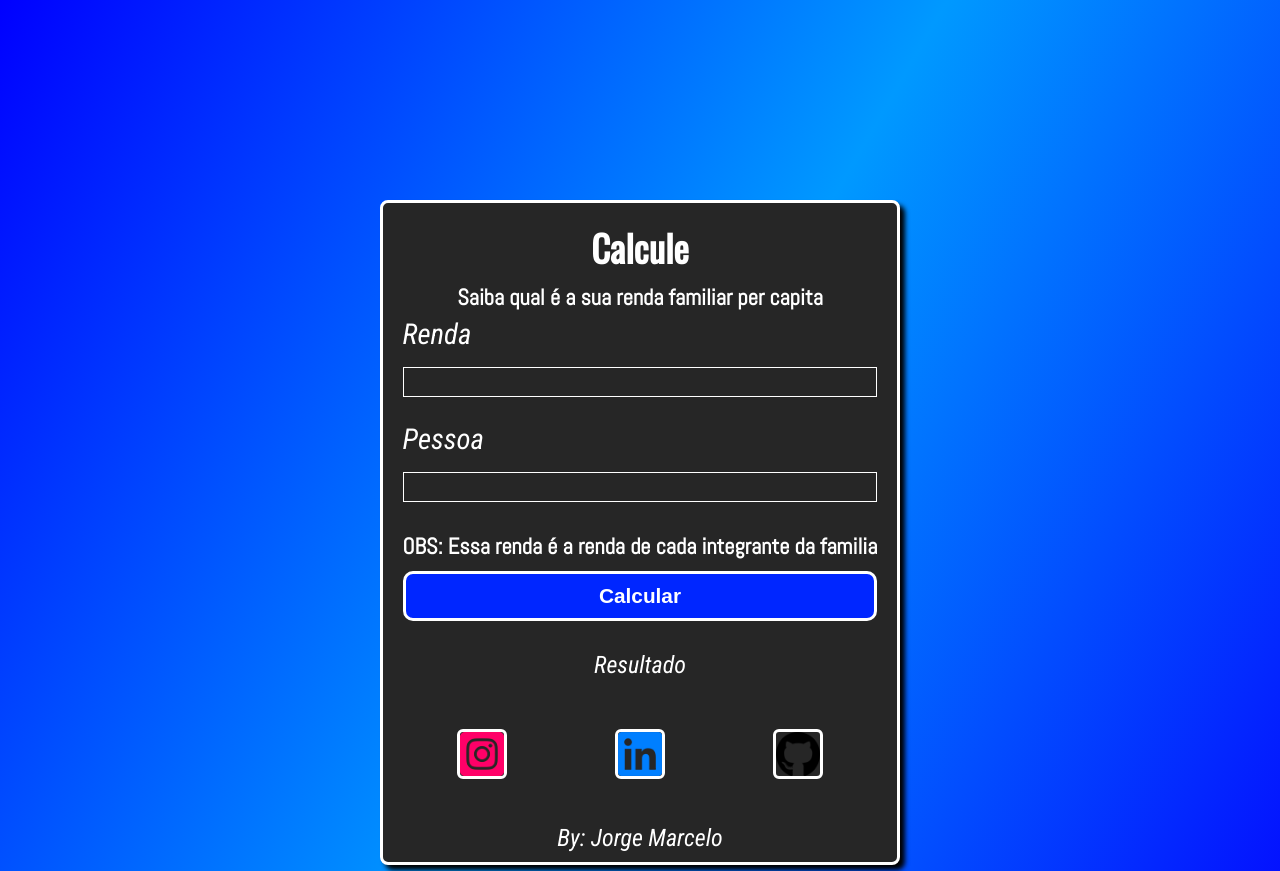
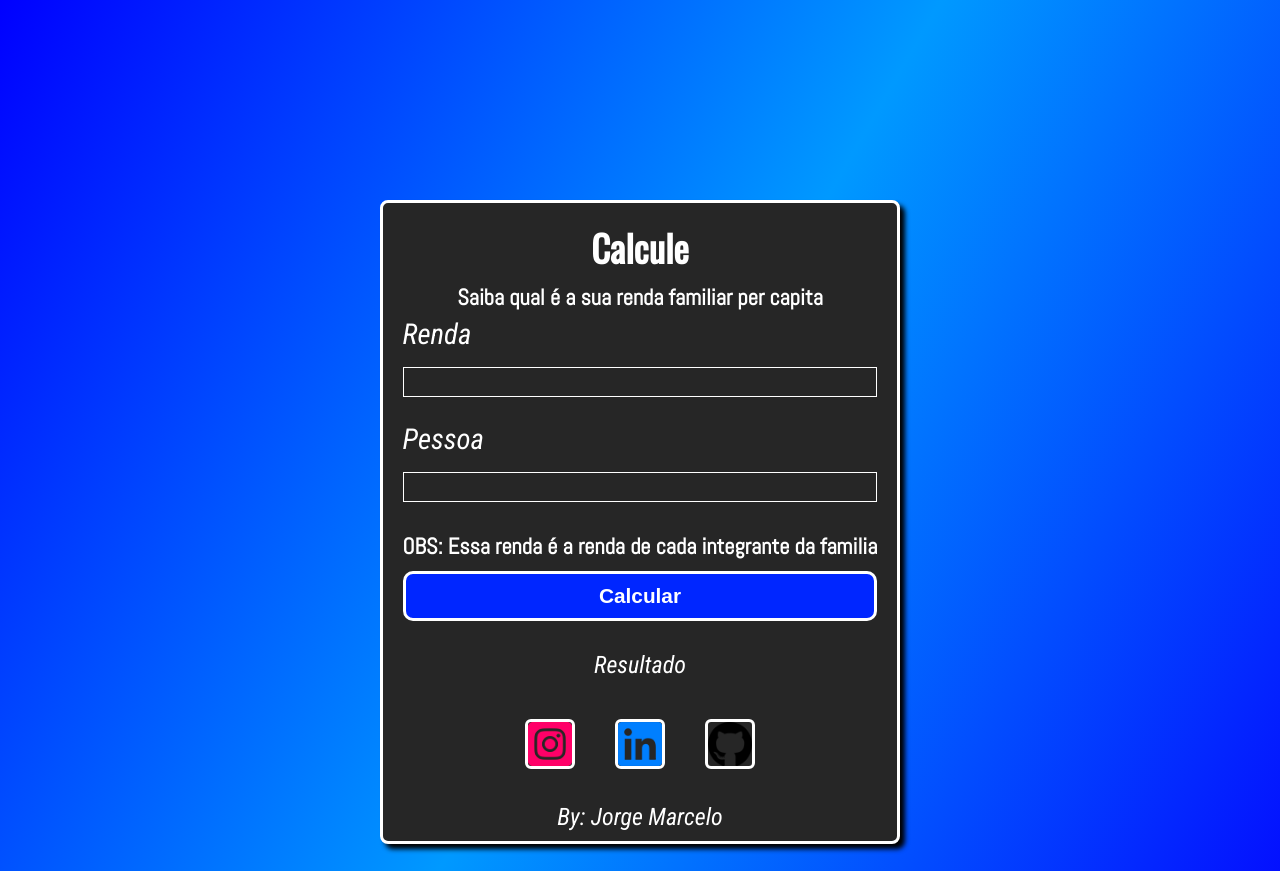
Before and after one commit to Jorge-Marcelo/Renda_Percapita, a plain HTML site: page index.html in a window 1280 px wide. Shown: the top 871 px of the page. Drawn offline with nearby package versions, Linux system fonts and the light colour scheme; a web font is replaced by a local one.

Commit message:
Oitava Correção

```diff
--- a/assets/CSS/style.css
+++ b/assets/CSS/style.css
@@ -122,13 +122,10 @@ border: 3px solid white;
 border-radius: 6px;
 width: 50px;
 width: 50px;
+margin: 0 20px;
+
 }
 
-/*Removendo background e borda dos botões*/
-footer button{
-background: none;
-border: none;
-}
 
 /*Classes responsaveis pelas mnesgens de erro e sucesso*/
 .error{
--- a/index.html
+++ b/index.html
@@ -51,21 +51,20 @@ Linkedin: https://www.linkedin.com/in/jorge-marcelo-067a5017b/
 
 <!--Botões de redes sociais-->
 <footer>
-<button>
+
 <a href="https://www.instagram.com/10_stronger/" target="_blank">
 <img src="assets/IMG/insta-icon.png">
 </a>
-</button>
-<button>
+
 <a href="https://www.linkedin.com/in/jorge-marcelo-067a5017b/" target="_blank">
 <img src="assets/IMG/linkedin-icon.png">
 </a>
-</button>
-<button>
+
+
 <a href="https://github.com/Jorge-Marcelo" target="_blank">
 <img src="assets/IMG/github-icon.png">
 </a>
-</button>
+
 </footer>
 
 <!--Creditos ao Desenvolvedor-->
```
